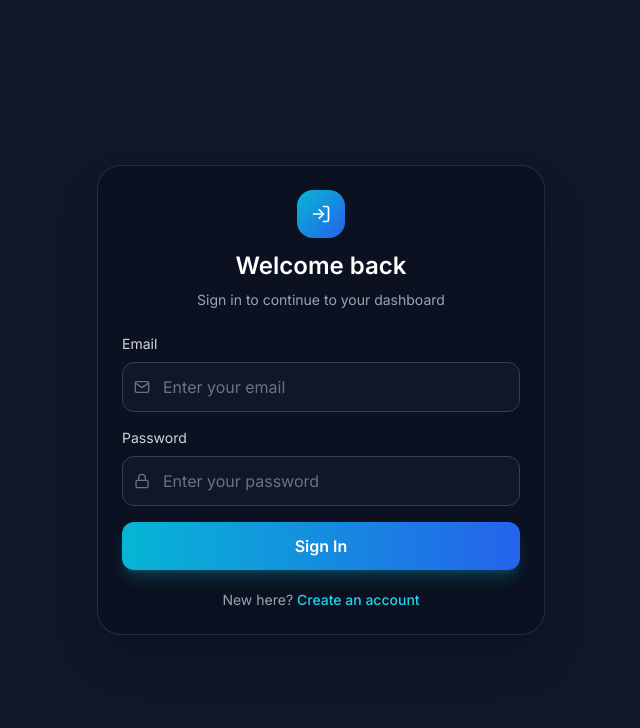
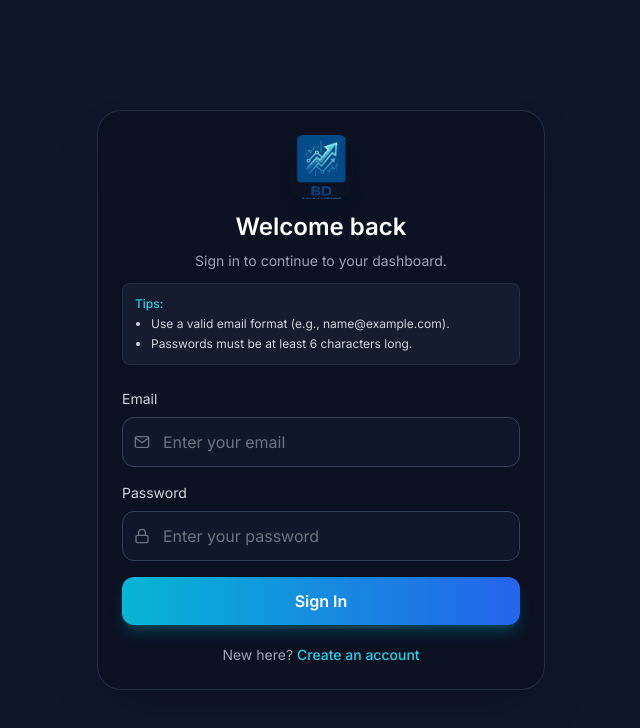
Before and after one commit to rakibgamecoc-hue/online-business-dashboard, a React (Vite) app in the folder client/: page / in a window 1280 px wide. Shown: the top 728 px of the page, without its empty margins (319-959 px from the left). Built offline with nearby package versions, Linux system fonts and the light colour scheme; the HTML template or start-up script is replaced by a standard one.

Commit message:
added log in system reworked and added tips to the log in screen and added logo for professional look

```diff
--- a/client/index.html
+++ b/client/index.html
@@ -4,6 +4,7 @@
     <meta charset="UTF-8" />
     <meta name="viewport" content="width=device-width, initial-scale=1.0" />
     <meta name="description" content="BD Analytics Dashboard - Business Analytics for Bangladesh. Track expenses, revenue, and profits in BDT." />
+    <link rel="icon" type="image/png" href="/logo.png" />
     <title>BD Analytics Dashboard</title>
     <link rel="preconnect" href="https://fonts.googleapis.com" />
     <link rel="preconnect" href="https://fonts.gstatic.com" crossorigin />
--- a/client/src/App.jsx
+++ b/client/src/App.jsx
@@ -41,7 +41,17 @@ function App() {
   }
 
   if (!user) {
-    return <Auth onAuthSuccess={setUser} />;
+    return (
+      <>
+        <Auth onAuthSuccess={setUser} />
+        <Toaster
+          position="top-right"
+          toastOptions={{
+            style: { background: '#1e293b', color: '#f1f5f9', border: '1px solid #334155' },
+          }}
+        />
+      </>
+    );
   }
 
   return (
--- a/client/src/components/Sidebar.jsx
+++ b/client/src/components/Sidebar.jsx
@@ -25,9 +25,7 @@ function Sidebar({ user, onLogout }) {
       {/* Brand */}
       <div className="px-4 py-4 md:px-6 md:py-6 border-b border-dark-600/50">
         <div className="flex items-center gap-3">
-          <div className="w-10 h-10 bg-gradient-to-br from-cyan-400 to-blue-600 rounded-xl flex items-center justify-center shadow-lg shadow-cyan-500/30">
-            <FiBarChart2 className="text-white text-lg" />
-          </div>
+          <img src="/logo.png" alt="BD Analytics Logo" className="w-10 h-10 object-cover rounded-xl shadow-lg shadow-cyan-500/30" />
           <div>
             <h1 className="text-lg font-bold text-white tracking-tight">BD Analytics</h1>
             <p className="text-xs text-gray-500">Business Dashboard</p>
--- a/client/src/pages/Auth.jsx
+++ b/client/src/pages/Auth.jsx
@@ -59,15 +59,20 @@ function Auth({ onAuthSuccess }) {
     <div className="min-h-screen flex items-center justify-center bg-dark-800 px-4 py-10 text-gray-100">
       <div className="w-full max-w-md rounded-3xl border border-dark-600/60 bg-dark-900/80 p-6 shadow-2xl shadow-black/30 backdrop-blur">
         <div className="mb-6 text-center">
-          <div className="mx-auto mb-3 flex h-12 w-12 items-center justify-center rounded-2xl bg-gradient-to-br from-cyan-500 to-blue-600">
-            {mode === 'login' ? <FiLogIn className="text-xl text-white" /> : <FiUserPlus className="text-xl text-white" />}
-          </div>
+          <img src="/logo.png" alt="BD Analytics Logo" className="mx-auto mb-3 w-16 h-16 object-cover rounded-2xl shadow-lg" />
           <h2 className="text-2xl font-semibold text-white">
             {mode === 'login' ? 'Welcome back' : 'Create your account'}
           </h2>
           <p className="mt-2 text-sm text-gray-400">
-            {mode === 'login' ? 'Sign in to continue to your dashboard' : 'Register to access the dashboard'}
+            {mode === 'login' ? 'Sign in to continue to your dashboard.' : 'Register to access the dashboard.'}
           </p>
+          <div className="mt-3 bg-dark-700/50 rounded-lg p-3 text-xs text-left text-gray-300 border border-dark-600/50">
+            <span className="block mb-1 text-cyan-400 font-medium">Tips:</span>
+            <ul className="list-disc pl-4 space-y-1">
+              <li>Use a valid email format (e.g., name@example.com).</li>
+              <li>Passwords must be at least 6 characters long.</li>
+            </ul>
+          </div>
         </div>
 
         <form onSubmit={handleSubmit} className="space-y-4">
```
Also changed, not shown: client/public/logo.png (added).
